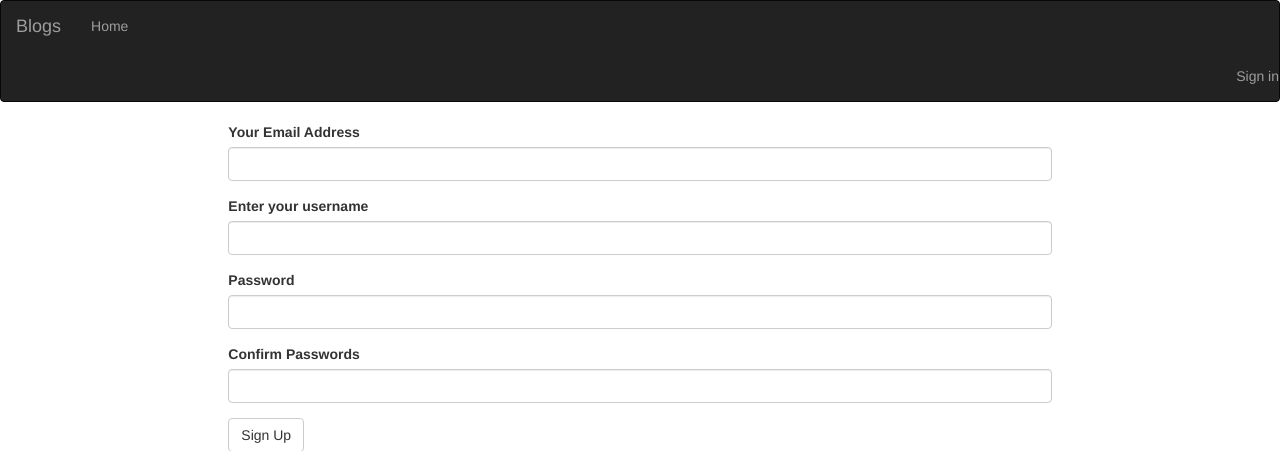
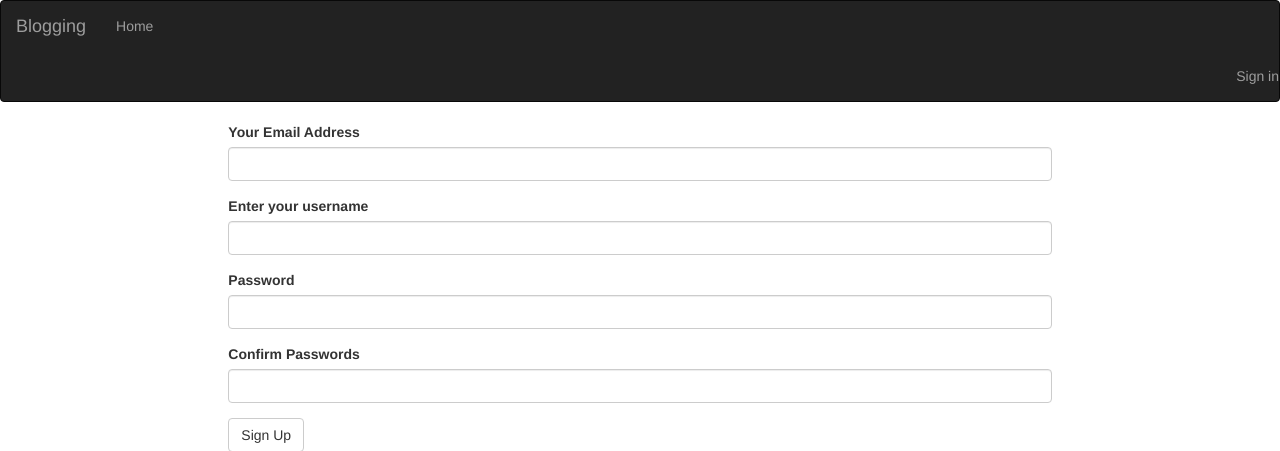
Before and after one commit to AKIMANIZANYE/blog, a Flask app: page /authenticate/register in a window 1280 px wide. Shown: the top 451 px of the page. Run offline with Flask 2, Linux system fonts and the light colour scheme; some libraries are stand-ins or nearby versions.

Commit message:
updated the init.py

```diff
--- a/app/templates/navbar.html
+++ b/app/templates/navbar.html
@@ -8,7 +8,7 @@
                   <span class="icon-bar"></span>
                   <span class="icon-bar"></span>
                 </button>
-                <a class="navbar-brand" href="/"> Blogs </a>
+                <a class="navbar-brand" href="/"> Blogging </a>
             </div>
             <div class="navbar-collapse collapse">
                 <ul class="nav navbar-nav">
```
